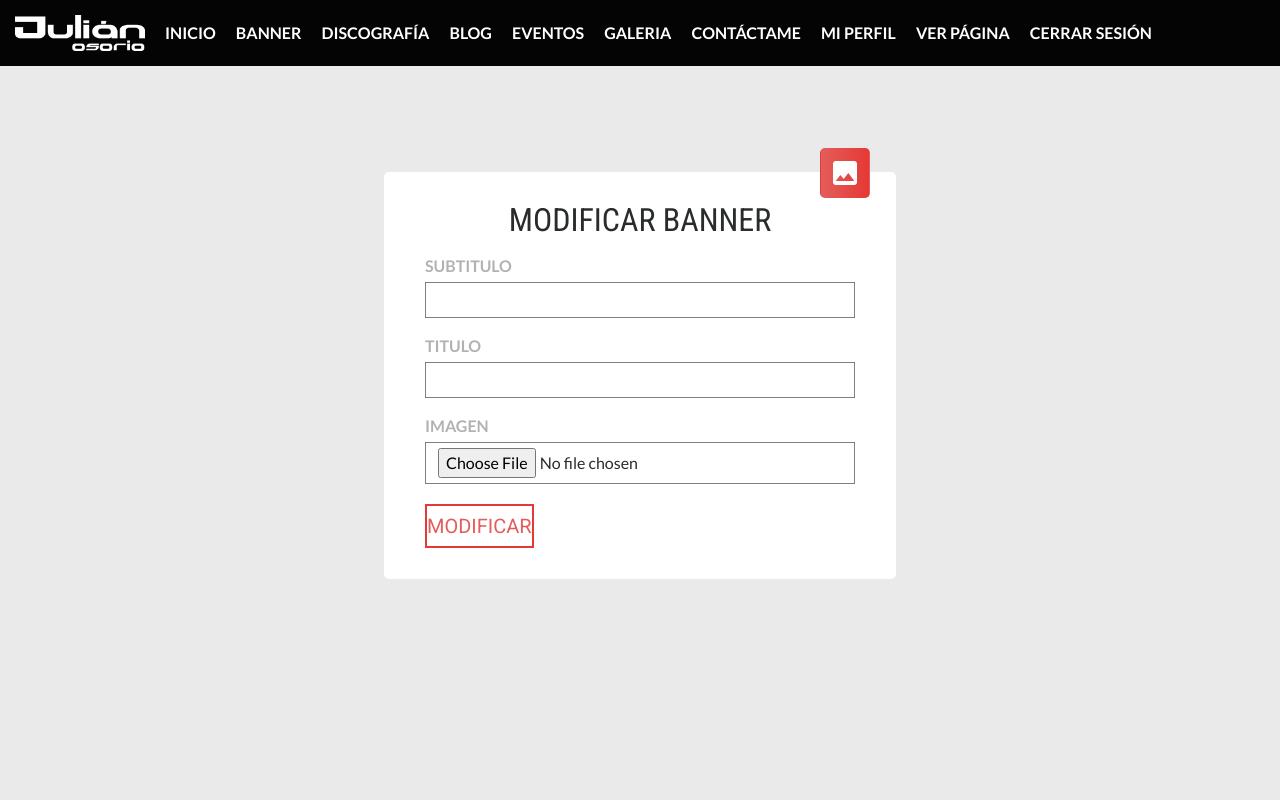
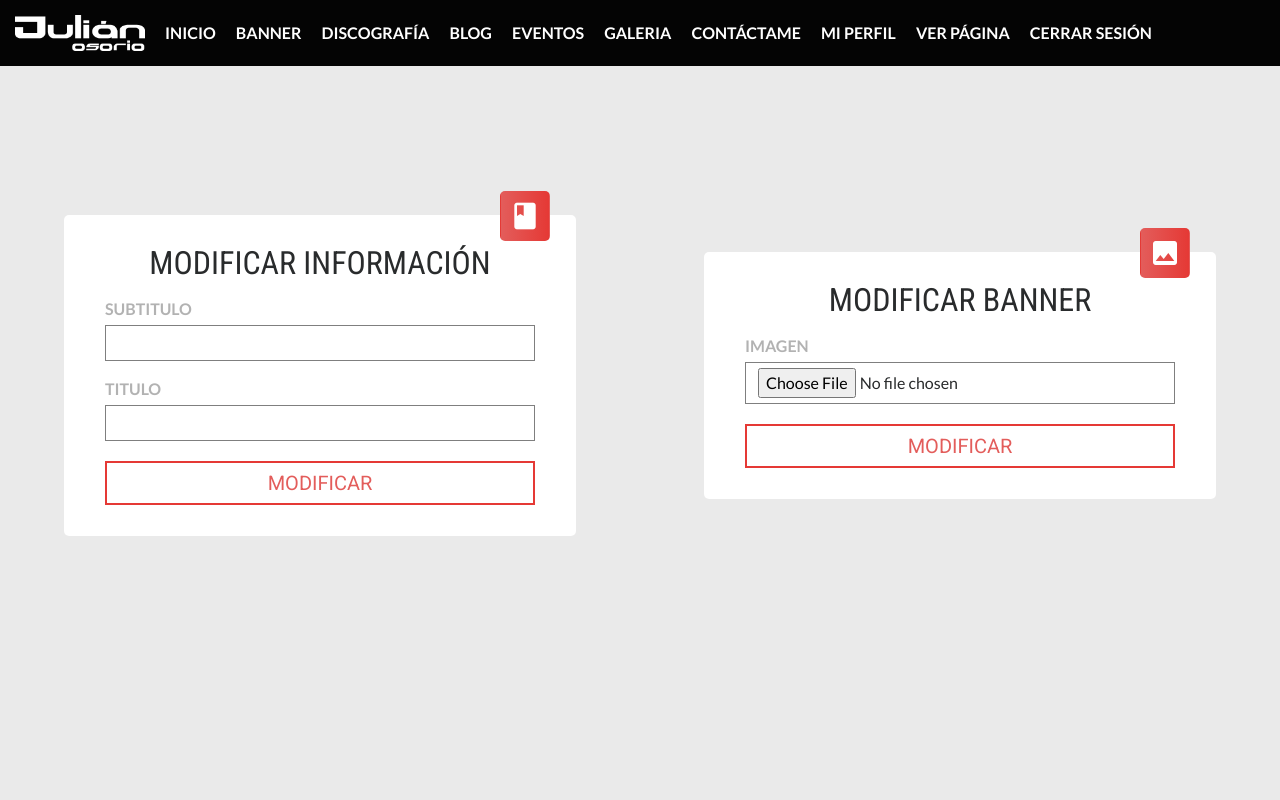
Before and after one commit to Visualizolaweb/julianosoriomusic, a PHP site: page /banner in a window 1280 px wide. Run offline with PHP 8.4, Linux system fonts and the light colour scheme; some libraries are stand-ins or nearby versions.

Commit message:
Botones
Sólo falta el backend

```diff
--- a/dashboard/views/modules/mod_user/page_manage/banner/banner.php
+++ b/dashboard/views/modules/mod_user/page_manage/banner/banner.php
@@ -7,10 +7,10 @@
             <div class="col-12">
                 <div class="container--content">
                     <div class="form--container">
-                        <i class="material-icons icon--form">image</i>
+                        <i class="material-icons icon--form">book</i>
                         <form class="form--content" action="index.html" method="post">
                             <div class="text--form__container">
-                                <h3 class="text--form">Modificar banner</h3>
+                                <h3 class="text--form">Modificar información</h3>
                             </div>
                             <div class="input-container">
                                 <label for="" class="label--form">Subtitulo</label>
@@ -20,77 +20,26 @@
                                 <label for="" class="label--form">Titulo</label>
                                 <input class="input--form" type="text" name="" value="">
                             </div>
+                            <div class="button-container">
+                                <button class="button--form">Modificar</button>
+                            </div>
+                        </form>
+                    </div>
+                    <div class="form--container">
+                        <i class="material-icons icon--form">image</i>
+                        <form class="form--content" action="index.html" method="post">
+                            <div class="text--form__container">
+                                <h3 class="text--form">Modificar banner</h3>
+                            </div>
                             <div class="input-container">
                                 <label for="" class="label--form">Imagen</label>
                                 <input class="input--form" type="file" name="" value="">
                             </div>
-                            <div class="">
+                            <div class="button-container">
                                 <button class="button--form">Modificar</button>
                             </div>
                         </form>
                     </div>
-                    <!-- <table id="table" class="table--container">
-                        <thead class="table--header">
-                            <tr>
-                                <th>Name</th>
-                                <th>Position</th>
-                                <th>Office</th>
-                                <th>Age</th>
-                                <th>Start date</th>
-                                <th>Salary</th>
-                            </tr>
-                        </thead>
-                        <tbody class="table--body">
-                            <tr>
-                                <td>Tiger Nixon</td>
-                                <td>System Architect</td>
-                                <td>Edinburgh</td>
-                                <td>61</td>
-                                <td>2011/04/25</td>
-                                <td>$320,800</td>
-                            </tr>
-                            <tr>
-                                <td>Tiger Nixon</td>
-                                <td>System Architect</td>
-                                <td>Edinburgh</td>
-                                <td>61</td>
-                                <td>2011/04/25</td>
-                                <td>$320,800</td>
-                            </tr>
-                            <tr>
-                                <td>Tiger Nixon</td>
-                                <td>System Architect</td>
-                                <td>Edinburgh</td>
-                                <td>61</td>
-                                <td>2011/04/25</td>
-                                <td>$320,800</td>
-                            </tr>
-                            <tr>
-                                <td>Tiger Nixon</td>
-                                <td>System Architect</td>
-                                <td>Edinburgh</td>
-                                <td>61</td>
-                                <td>2011/04/25</td>
-                                <td>$320,800</td>
-                            </tr>
-                            <tr>
-                                <td>Tiger Nixon</td>
-                                <td>System Architect</td>
-                                <td>Edinburgh</td>
-                                <td>61</td>
-                                <td>2011/04/25</td>
-                                <td>$320,800</td>
-                            </tr>
-                            <tr>
-                                <td>Tiger Nixon</td>
-                                <td>System Architect</td>
-                                <td>Edinburgh</td>
-                                <td>61</td>
-                                <td>2011/04/25</td>
-                                <td>$320,800</td>
-                            </tr>
-                        </tbody>
-                    </table> -->
                 </div>
             </div>
         </div>
--- a/dashboard/views/modules/mod_user/page_manage/blog/blog.php
+++ b/dashboard/views/modules/mod_user/page_manage/blog/blog.php
@@ -24,7 +24,7 @@
                                 <label for="" class="label--form">Imagen</label>
                                 <input class="input--form" type="file" name="" value="">
                             </div>
-                            <div class="">
+                            <div class="button-container">
                                 <button class="button--form">Ingresar</button>
                             </div>
                         </form>
--- a/dashboard/views/modules/mod_user/page_manage/contacto/contacto.php
+++ b/dashboard/views/modules/mod_user/page_manage/contacto/contacto.php
@@ -24,7 +24,7 @@
                                 <label for="" class="label--form">Imagen</label>
                                 <input class="input--form" type="file" name="" value="">
                             </div>
-                            <div class="">
+                            <div class="button-container">
                                 <button class="button--form">Modificar</button>
                             </div>
                         </form>
--- a/dashboard/views/modules/mod_user/page_manage/discografia/discografia.php
+++ b/dashboard/views/modules/mod_user/page_manage/discografia/discografia.php
@@ -20,7 +20,7 @@
                                 <label for="" class="label--form">Cancion</label>
                                 <input class="input--form" type="file" name="" value="">
                             </div>
-                            <div class="">
+                            <div class="button-container">
                                 <button class="button--form">Ingresar</button>
                             </div>
                         </form>
--- a/dashboard/views/modules/mod_user/page_manage/perfil/perfil.php
+++ b/dashboard/views/modules/mod_user/page_manage/perfil/perfil.php
@@ -24,7 +24,7 @@
                                 <label for="" class="label--form">Imagen</label>
                                 <input class="input--form" type="file" name="" value="">
                             </div>
-                            <div class="">
+                            <div class="button-container">
                                 <button class="button--form">Modificar</button>
                             </div>
                         </form>
```
